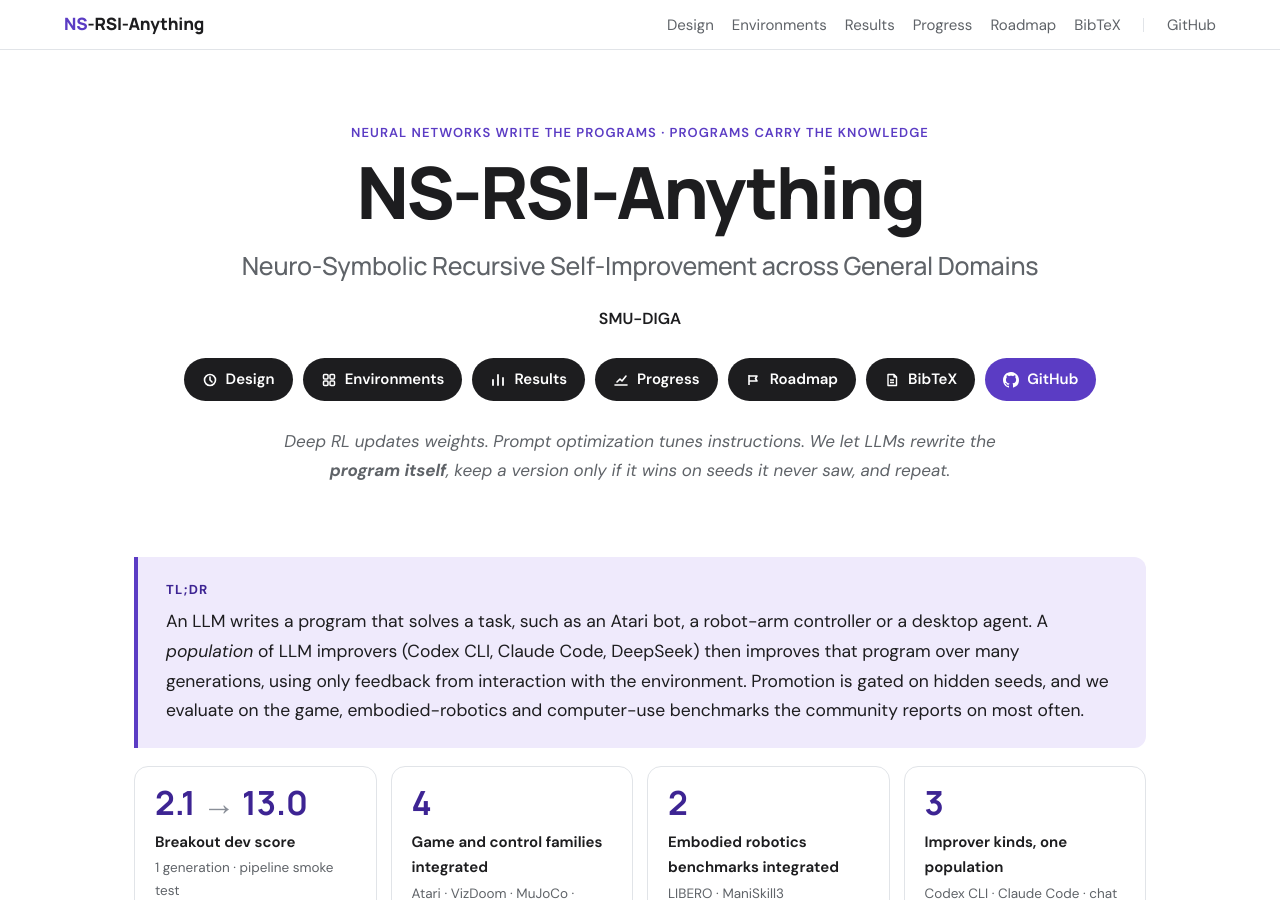
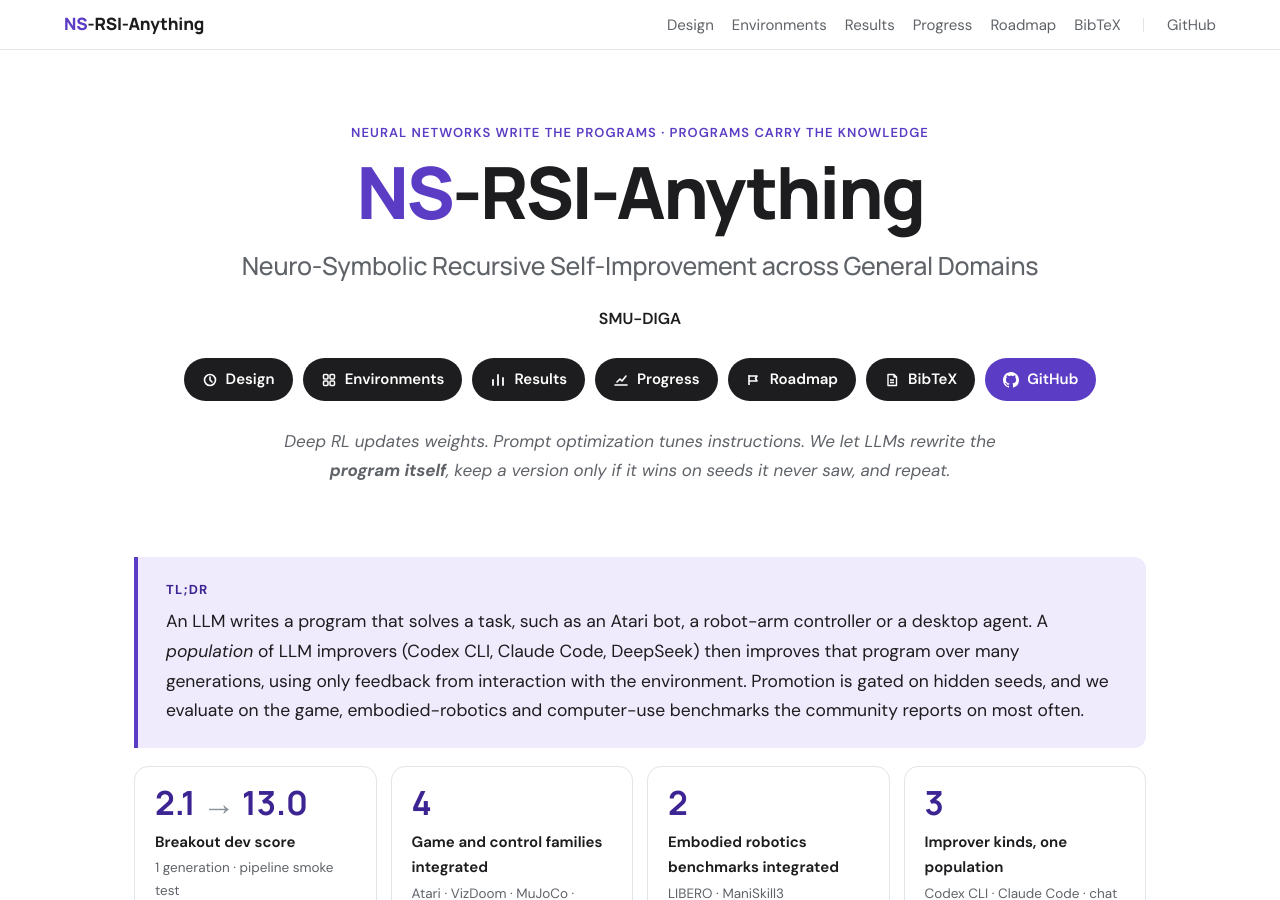
Before and after one commit to SMU-DIGA/drsi-anything-programme, a Jekyll site: the page built from index.html, in a window 1280 px wide and 900 px high. Built offline with Jekyll 4.4.1, drawn with Linux system fonts in a browser that asks for light colours.

Commit message:
Color NS in the hero title like the top-left brand
Co-Authored-By: Claude Opus 5.5 <noreply@anthropic.com>
Claude-Session: https://claude.ai/code/session_01C5NxkCLYQEaqT1wrYpLtVi

```diff
--- a/index.html
+++ b/index.html
@@ -5,7 +5,7 @@ layout: default
 ---
 <section class="hero">
   <p class="kicker">Neural networks write the programs · programs carry the knowledge</p>
-  <h1>NS-RSI-Anything</h1>
+  <h1><span class="brand-mark">NS</span>-RSI-Anything</h1>
   <p class="hero-subtitle">Neuro-Symbolic Recursive Self-Improvement across General Domains</p>
   <p class="affiliation">SMU-DIGA</p>
   <div class="pills">
```
